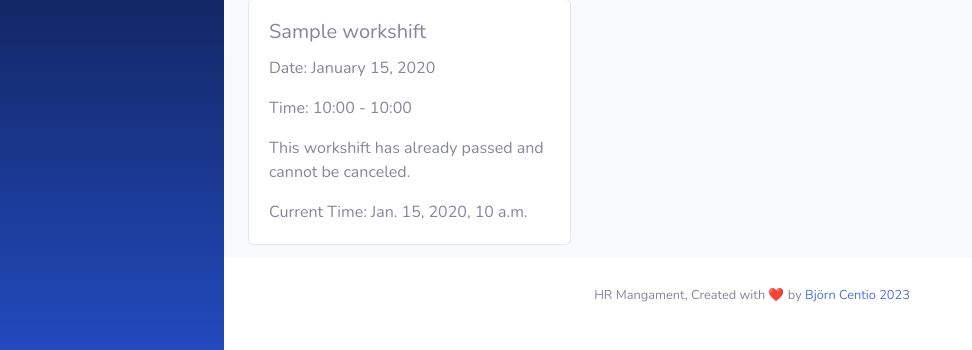
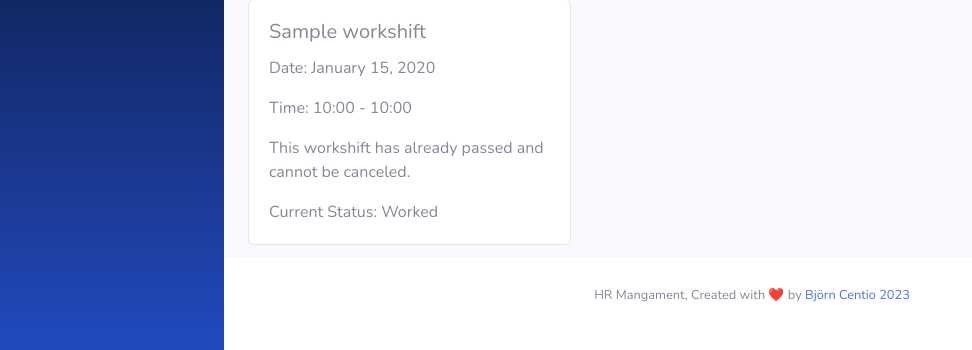
Before and after one commit to bjorne90/hr-system, a Django app: template scheduling/templates/scheduling/work_shifts.html in a window 1280 px wide. Shown: the part 474-824 px from the top of the page, without its empty margins (0-972 px from the left). Run offline with Django 3.2, Linux system fonts and the light colour scheme; tables that the repository leaves empty hold one stand-in row (values such as "Sample post"); the template is opened without the code that fills it: values that come from a table or form of the project are taken from there, most other values are stand-ins (such as "Sample title", 1, 10 or a date in 2020); some libraries are stand-ins or nearby versions; some web fonts are replaced.

Commit message:
Adding changes to html for work_shifts

```diff
--- a/scheduling/templates/scheduling/work_shifts.html
+++ b/scheduling/templates/scheduling/work_shifts.html
@@ -36,7 +36,7 @@
             <p class="card-text">Date: {{ workshift.start_time|date:"F d, Y" }}</p>
             <p class="card-text">Time: {{ workshift.start_time|time:"H:i" }} - {{ workshift.end_time|time:"H:i" }}</p>
             <p class="card-text">This workshift has already passed and cannot be canceled.</p>
-            <p class="card-text">Current Time: {{ workshift.get_current_time }}</p>
+            <p class="card-text">Current Status: Worked</p>
           </div>
         </div>
       {% endfor %}
```
